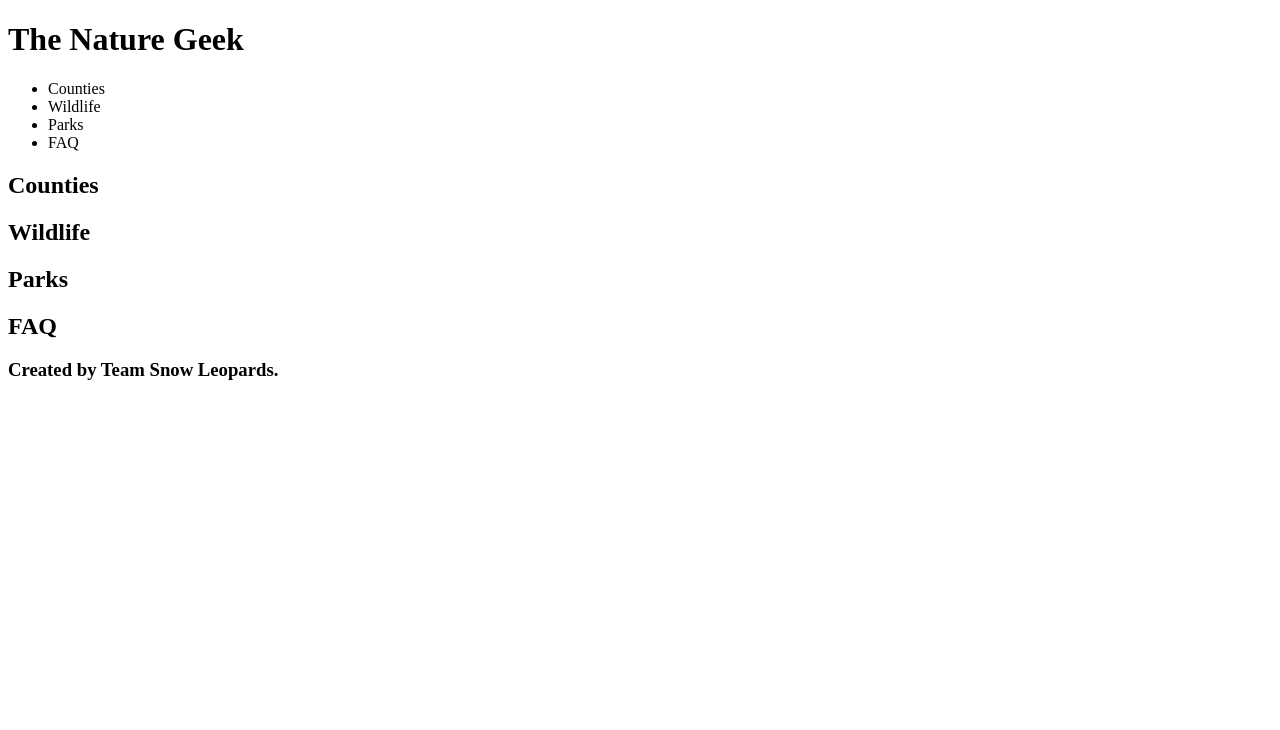
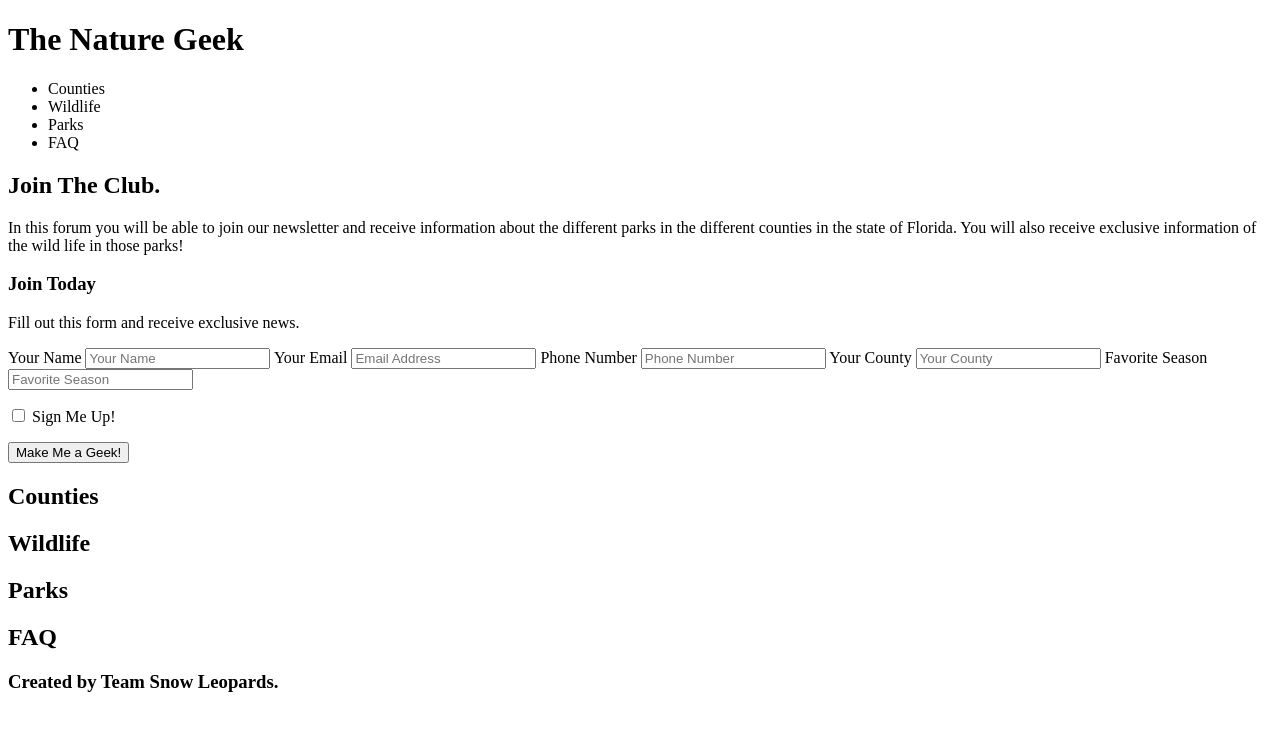
Before and after one commit to spbowen/the-nature-geek, a plain HTML site: page index.html in a window 1280 px wide. Drawn offline with Linux system fonts and the light colour scheme.

Commit message:
added call to action

```diff
--- a/index.html
+++ b/index.html
@@ -41,6 +41,42 @@
 
     </header>
     <!--Header ends here-->
+    <section class="hero">
+        <div class="hero-cta">
+          <h2>Join The Club.</h2>
+          <p>
+            In this forum you will be able to join our newsletter and receive information about the different parks in the
+            different counties in the state of Florida. You will also receive exclusive information of the wild life in those parks!
+          </p>
+        </div>
+
+        <div class="hero-form">
+          <h3>Join Today</h3>
+          <p>Fill out this form and receive exclusive news.</p>
+          <form>
+            <label for="name">Your Name</label>
+            <input type="text" placeholder="Your Name" id="name" name="name" class="form-input" />
+            <label for="email">Your Email</label>
+            <input type="email" placeholder="Email Address" id="email" name="email" class="form-input" />
+            <label for="phone">Phone Number</label>
+            <input type="tel" placeholder="Phone Number" name="phone" id="phone" class="form-input" />
+            <label for="County">Your County</label>
+            <input type="text" placeholder="Your County" id="County" name="County" class="form-input" />
+            <label for="Favorite Season">Favorite Season</label>
+            <input type="text" placeholder="Favorite Season" id="Season" name="Season" class="form-input" />
+            <p>
+              <span class="checkbox-wrapper">
+                <input type="checkbox" name="checkpoint1" id="checkbox" />
+                <label for="checkbox">Sign Me Up!</label>
+              </span>
+            </p>
+            <button type="submit">
+              Make Me a Geek!
+            </button>
+          </form>
+        </div>
+      </section>
+    </header>
 
     <section>
         <!--CTA AND INTERACTIVE MAP WILL GO HERE-->
```
